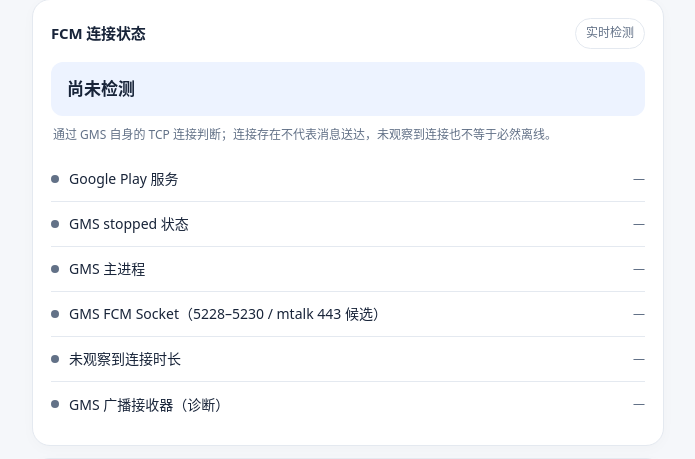
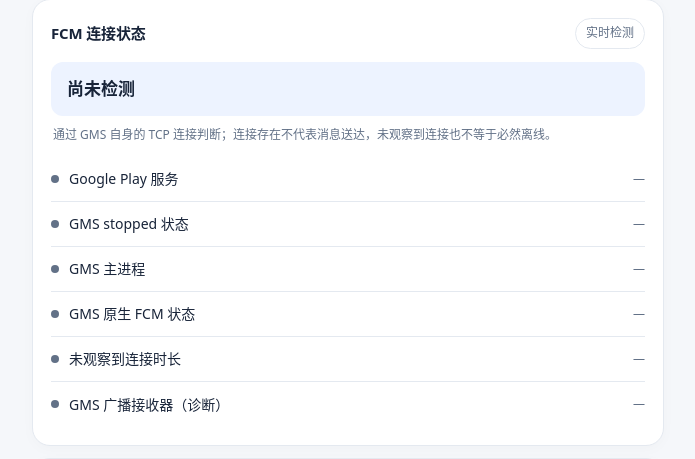
Before and after one commit to jarod360/Berry-FCM-OS7, a web app: page / in a window 1280 px wide. Shown: the part 216-675 px from the top of the page, without its empty margins (292-987 px from the left). Run offline with its HTML, style and script files only (its server is not run), Linux system fonts and the light colour scheme; data that the repository does not hold is empty.

Commit message:
Port native GMS recovery to KernelSU Root

```diff
--- a/module/webroot/index.html
+++ b/module/webroot/index.html
@@ -56,7 +56,7 @@ footer{padding-bottom:18px}
   <div class="status"><span class="dot" id="dgms"></span><span>Google Play 服务</span><span class="value" id="vgms">—</span></div>
   <div class="status"><span class="dot" id="dstop"></span><span>GMS stopped 状态</span><span class="value" id="vstop">—</span></div>
   <div class="status"><span class="dot" id="dproc"></span><span>GMS 主进程</span><span class="value" id="vproc">—</span></div>
-  <div class="status"><span class="dot" id="dmcs"></span><span>GMS FCM Socket（5228–5230 / mtalk 443 候选）</span><span class="value" id="vmcs">—</span></div>
+  <div class="status"><span class="dot" id="dmcs"></span><span>GMS 原生 FCM 状态</span><span class="value" id="vmcs">—</span></div>
   <div class="status"><span class="dot" id="dmiss"></span><span>未观察到连接时长</span><span class="value" id="vmiss">—</span></div>
   <div class="status"><span class="dot" id="drecv"></span><span>GMS 广播接收器（诊断）</span><span class="value" id="vrecv">—</span></div>
 </section>
@@ -91,7 +91,7 @@ footer{padding-bottom:18px}
 <section class="card"><h2>OriginOS 设置入口</h2><div class="button-row"><button id="autostart">自启动管理</button><button id="notif">GMS 通知设置</button></div></section>
 <div class="picker" id="appPicker" hidden><div class="picker-card" role="dialog" aria-modal="true" aria-label="选择守护应用"><div class="head"><h2 style="margin:0">选择守护应用 · 可多选</h2><button id="closePicker">完成</button></div><div class="picker-tools"><input id="appSearch" placeholder="搜索应用名称或包名" autocomplete="off"></div><label class="small"><input id="includeSystem" type="checkbox" style="min-width:auto;flex:none"> 包含系统应用</label><div class="hint" id="appCount" style="margin:6px 0">正在读取应用列表…</div><div class="picker-results" id="appResults"></div></div></div>
 <section class="card"><div class="head"><h2>运行日志</h2><div class="logtools"><button id="loadlog">后台日志</button><button id="copy">复制</button></div></div><pre id="log">等待操作…</pre></section>
-<footer>Berry-FCM KSU v0.5.3-test · FCM Socket 生命周期监测</footer>
+<footer>Berry-FCM KSU v0.5.5-test · GMS 原生连接监测</footer>
 <script>
 (function(){'use strict';
  const MOD='/data/adb/modules/berry_fcm_ksu/bin/ctl.sh';
@@ -135,9 +135,9 @@ footer{padding-bottom:18px}
  function renderTimeline(j){
    const state=j.fcm_state||'unknown',connected=state==='connected';
    $('tSince').textContent=fullTime(j.fcm_connection_since);
-   $('tConnected').textContent=connected?durationText(j.fcm_connected_seconds):'—';
+   $('tConnected').textContent=connected&&j.fcm_native_duration>=0?durationText(j.fcm_native_duration):'—';
    $('tDown').textContent=fullTime(j.fcm_disconnect_since);
-   $('tMissing').textContent=(state==='disconnected'||state==='connecting')?durationText(j.fcm_missing_seconds):'—';
+   $('tMissing').textContent=(state==='disconnected'||state==='connecting')&&j.fcm_native_duration>=0?durationText(j.fcm_native_duration):'—';
    $('tRestore').textContent=fullTime(j.fcm_last_restore);
    $('tTry').textContent=fullTime(j.fcm_last_try);
    const results={none:'尚无请求',requested:'已发送，等待连接',failed:'广播未确认',restored:'请求后观察到连接恢复'};
@@ -147,7 +147,7 @@ footer{padding-bottom:18px}
  }
  async function loadEvents(){
    try{const r=await exec('/system/bin/sh '+MON+' events');if(r.code!==0)throw Error(r.stderr||'读取失败');
-     const labels={connection_up:'首次观察到连接',connection_down:'首次观察到连接缺失',connection_not_seen:'尚未观察到连接',connection_restored:'再次观察到连接',socket_replaced:'Socket 更换',reconnect_requested:'重连请求',reconnect_failed:'重连失败',reconnect_skipped:'跳过重连',observation_unknown:'状态未知',reboot:'设备重启'};
+     const labels={sample_gap:'巡检空档',recovery_confirmed:'断联二次确认',connection_up:'首次观察到连接',connection_down:'首次观察到连接缺失',connection_not_seen:'尚未观察到连接',connection_restored:'再次观察到连接',socket_replaced:'Socket 更换',reconnect_requested:'重连请求',reconnect_failed:'重连失败',reconnect_skipped:'跳过重连',observation_unknown:'状态未知',reboot:'设备重启'};
      const lines=r.stdout.trim().split(/\r?\n/).filter(Boolean).map(line=>{const p=line.split('|');return p.length>=3?`${fullTime(Number(p[0]))}  ${labels[p[1]]||p[1]}  ${p.slice(2).join('|')}`:line;});
      $('fcmEvents').textContent=lines.length?lines.reverse().join('\n'):'暂无连接事件';
    }catch(e){$('fcmEvents').textContent='读取事件失败：'+e.message;}
@@ -156,29 +156,22 @@ footer{padding-bottom:18px}
    row('gms',j.gms_installed?'good':'bad',j.gms_installed?'已安装':'未安装');
    row('stop',j.gms_stopped===0?'good':j.gms_stopped===1?'bad':'warn',j.gms_stopped===0?'未停止':j.gms_stopped===1?'已停止':'未知');
    row('proc',j.gcm_persistent===1?'good':'bad',j.gcm_persistent===1?'运行中':'未运行');
-   const fstate=j.fcm_state||'unknown',connected=fstate==='connected',missing=Number(j.fcm_missing_seconds||0);
-   const transport=j.fcm_transport==='tcp443'?'TCP 443（mtalk 地址候选）':j.fcm_transport||'—';
-   const statusText={connected:'已观察到 Socket：'+transport,connecting:'检测到 Socket 连接尝试，尚未建立',disconnected:j.fcm_last_seen>0?'未观察到可信 Socket':'尚未观察到首次连接',unknown:'无法确认（本轮检测不可用）',stale:'采样已过期，状态未知',never_seen:'等待首次观察'};
-   const stateColor=connected?(j.fcm_transport==='tcp443'?'warn':'good'):fstate==='disconnected'&&j.fcm_last_seen>0?'bad':'warn';
-   row('mcs',stateColor,statusText[fstate]||'无法确认');
-   row('miss',connected?'good':stateColor,connected?'0 秒':(fstate==='disconnected'||fstate==='connecting')?durationText(missing):'—');
+   const fstate=j.fcm_state||'unknown',connected=fstate==='connected';
+   const down=fstate==='disconnected'||fstate==='connecting';
+   const labels={connected:'GMS 已连接',connecting:'GMS 正在连接',disconnected:'GMS 已断开',unknown:'GMS 状态无法确认',stale:'GMS 采样已过期'};
+   const label=labels[fstate]||labels.unknown,color=connected?'good':fstate==='disconnected'?'bad':'warn';
+   row('mcs',color,connected&&j.fcm_transport?label+' · '+j.fcm_transport:label);
+   row('miss',color,connected?'0 秒':down&&j.fcm_native_duration>=0?durationText(j.fcm_native_duration):'—');
    row('recv',j.receivers>0?'good':'warn',String(j.receivers));
-   let verdict='当前无法确定 FCM 连接状态',color='warn';
-   if(!j.gms_installed||j.gms_stopped===1||j.gcm_persistent!==1){verdict='GMS 未运行或已被停止';color='bad';}
-   else if(connected){verdict=j.fcm_transport==='tcp443'?'已观察到 mtalk 地址匹配的 GMS TCP 443 候选':'已观察到 GMS UID 的 FCM 专用端口 Socket';color=j.fcm_transport==='tcp443'?'warn':'good';}
-   else if(fstate==='connecting'){verdict='FCM 正在尝试连接，尚未建立';}
-   else if(fstate==='unknown'||fstate==='stale'){verdict=fstate==='stale'?'采样已过期，不能判断在线状态':'FCM 连接状态无法确认';}
-   else if(fstate==='disconnected'&&j.fcm_last_seen>0){verdict=missing>=120?'连续未观察到连接，等待/已触发恢复':'首次观察到连接消失';}
-   else if(fstate==='disconnected'){verdict=missing>=120?'尚未观察到连接，已达到重连门槛':'尚未观察到 FCM 长连接';}
-   $('verdict').textContent=verdict;$('verdict').dataset.state=color;
-   $('connectionHint').textContent=connected?'已观察到 Socket':fstate==='connecting'?'连接尝试中':fstate==='disconnected'?'未观察到':fstate==='stale'?'采样过期':'待确认';
+   $('verdict').textContent=j.gms_stopped===1?'GMS 已被停止':label;
+   $('verdict').dataset.state=j.gms_stopped===1?'bad':color;
+   $('connectionHint').textContent=label;
+   const hints={established:'观察到 TCP 已建立',connecting:'观察到 TCP 连接中',absent:'未观察到可信 TCP 连接'};
    $('connNote').textContent=connected
-     ?(j.fcm_transport==='tcp443'
-       ?`GMS UID 已观察到 mtalk 地址匹配的 TCP 443 候选：${j.fcm_remote||'远端未知'}。地址匹配不是 MCS 认证证明。`
-       :`GMS UID 已观察到专用端口 Socket：${j.fcm_remote||'远端未知'}。Socket 存在不等于 MCS 已认证或消息一定送达。`)
-     :fstate==='unknown'?'检测权限、UID 或 mtalk DNS 地址不可用；本轮不累计断联时间，也不会据此自动重连。'
-     :fstate==='stale'?'监控采样超过 120 秒未更新，可能受深度 Doze 或服务暂停影响；不能把陈旧状态当作当前断联。'
-     :'当前未观察到可信 FCM Socket；普通 GMS HTTPS 443 不会被计为 FCM。断联时间记录的是首次缺失采样时刻，实际断开发生在上次在线采样与本次采样之间（正常采样间隔约 30 秒）。';
+     ?`GMS 原生状态已连接。远端：${j.fcm_remote||'未知'}。实际送达请用推送实测。`
+     :fstate==='stale'?'采样已过期。深睡期间巡检可能延迟。'
+     :down?`恢复按原生状态二次确认。退避剩余：${durationText(j.fcm_retry_in)}。`
+     :`GMS 原生状态不可用。${hints[j.fcm_tcp_hint]||'TCP 无可用线索'}；本轮不触发自动恢复。`;
    row('doze',j.doze===1?'good':'warn',j.doze===1?'已放行':j.doze===0?'未放行':'无法读取');
    row('data',j.data_saver===1?'warn':j.data_saver===0?'good':'warn',j.data_saver===1?'已启用':j.data_saver===0?'未启用':'未知');
    row('net',j.net_allowed===1?'good':'warn',j.net_allowed===1?'已放行':j.net_allowed===0?'未放行':'无法读取');
@@ -188,7 +181,7 @@ footer{padding-bottom:18px}
    row('seen',j.fcm_last_seen>0?'good':'',shortTime(j.fcm_last_seen));
    renderTimeline(j);policySnapshot=j;refreshPolicyButtons();$('guard').checked=j.guard===1;
  }
- async function check(){const r=await run('check');if(r.code===0){try{const j=JSON.parse(r.stdout.trim());const m=await exec('/system/bin/sh '+MON+' status');if(m.code===0)Object.assign(j,JSON.parse(m.stdout.trim()));render(j);await loadTargets();await loadEvents()}catch(e){append('解析状态失败: '+e.message)}}}
+ async function check(){const r=await run('check');if(r.code===0){try{const j=JSON.parse(r.stdout.trim());render(j);await loadTargets();await loadEvents()}catch(e){append('解析状态失败: '+e.message)}}}
  async function loadTargets(){
    const r=await run('targets list');if(r.code!==0)return;
    targetPackages=r.stdout.split(/\r?\n/).filter(Boolean);
@@ -346,7 +339,7 @@ footer{padding-bottom:18px}
  // additionally refresh the target list. Avoid log spam and extra app discovery.
  async function refreshLive(){
    if(busy||document.visibilityState==='hidden')return;
-   try{const r=await exec('/system/bin/sh '+MOD+' check');if(r.code===0){const j=JSON.parse(r.stdout.trim());const m=await exec('/system/bin/sh '+MON+' status');if(m.code===0)Object.assign(j,JSON.parse(m.stdout.trim()));render(j);}}
+   try{const r=await exec('/system/bin/sh '+MOD+' check');if(r.code===0){const j=JSON.parse(r.stdout.trim());render(j);}}
    catch(e){/* keep last snapshot; manual detection reports errors in the log */}
  }
  document.addEventListener('visibilitychange',()=>{if(document.visibilityState==='visible')refreshLive()});
```
Also changed, not shown: .github/workflows/build-ksu.yml, module/README.md, 5 other files.
